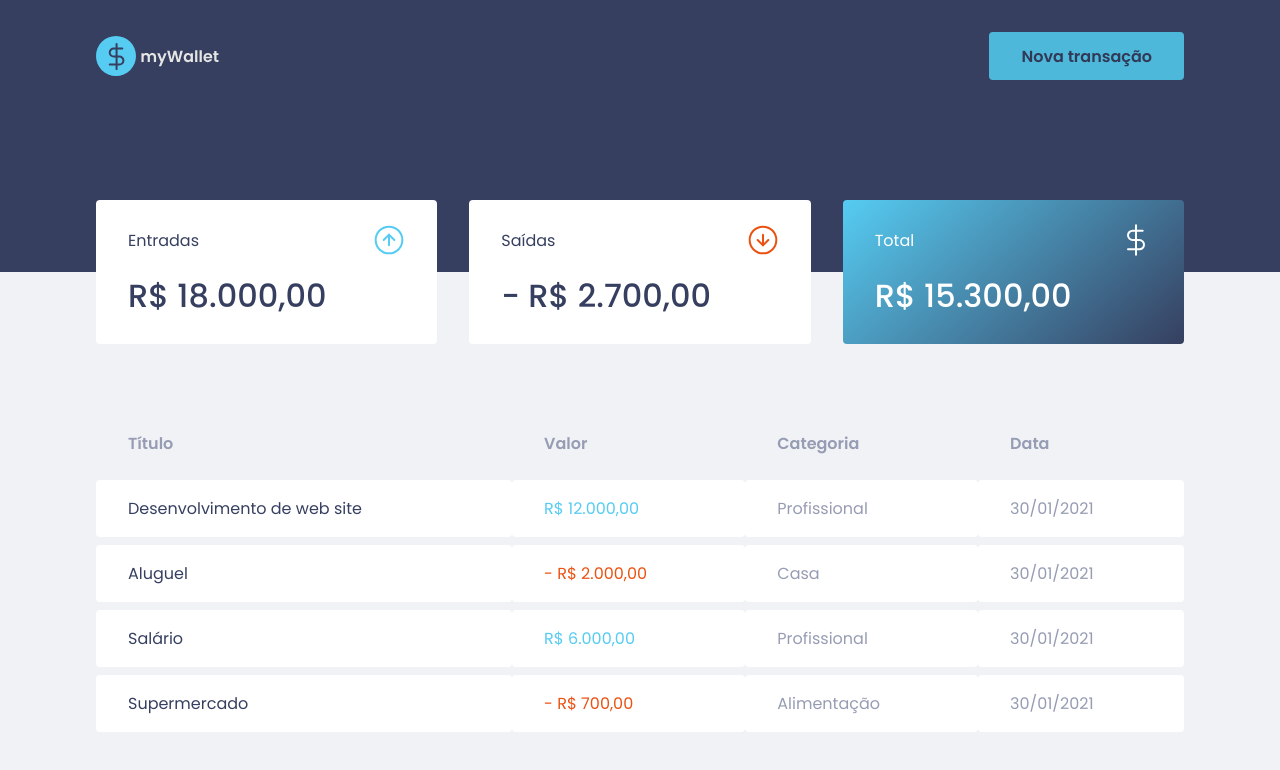
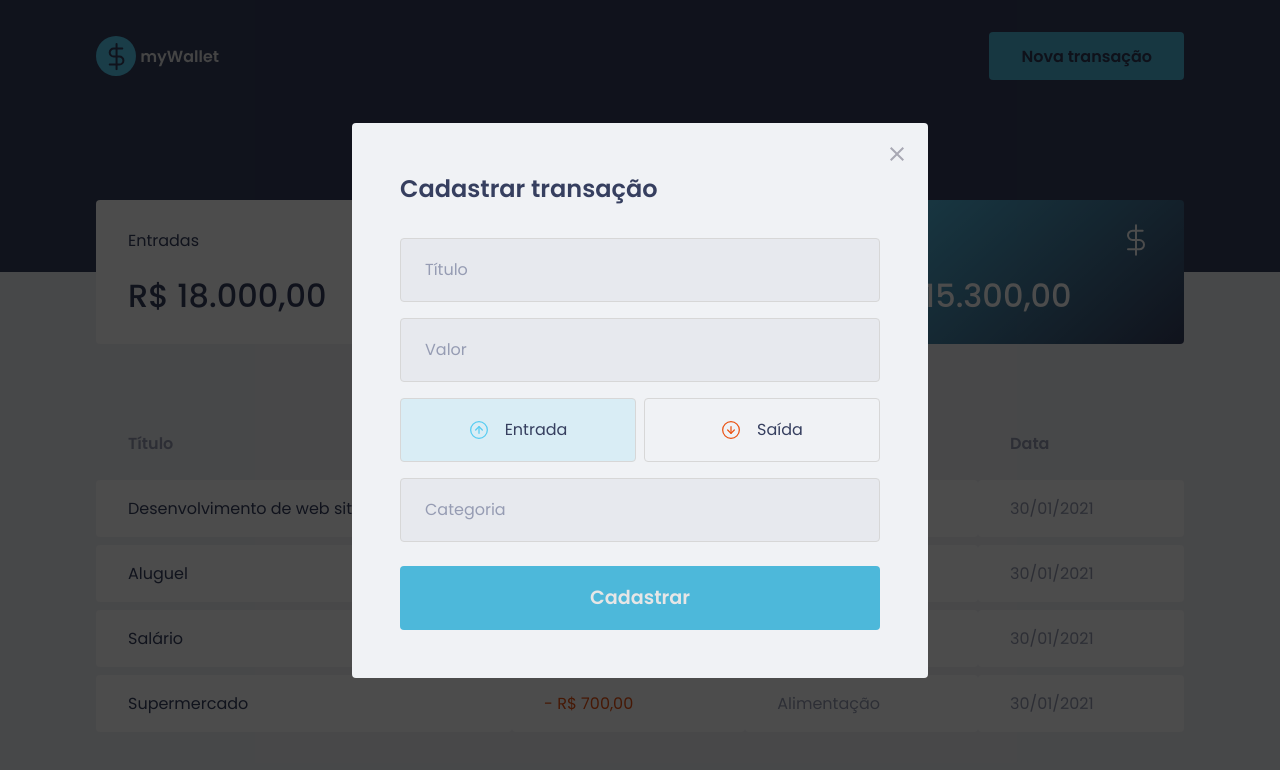
Before and after one commit to luanmourao/myWallet, a React (Create React App) app: page / in a window 1280 px wide. Both pictures are taken after a click on the button "Nova transação". Shown: the top 770 px of the page. Built offline with nearby package versions, Linux system fonts and the light colour scheme; no server answers; what miragejs would draw is missing.

Commit message:
Criação e estilização do modal de cadastro de novas transações, utilizando a lib react-modal

```diff
--- a/src/App.tsx
+++ b/src/App.tsx
@@ -1,12 +1,31 @@
+import { useState } from 'react';
 import { Dashboard } from "./components/Dashboard";
 import { Header } from "./components/Header";
+import { NewTransactionModal } from "./components/NewTransactionModal"
 import { GlobalStyle } from "./styles/global";
 
 export function App() {
+  const [isNewTransactionModalOpen, setIsNewTransactionModalOpen] = useState(false);
+
+  function handleOpenNewTransactionModal() {
+    setIsNewTransactionModalOpen(true);
+  }
+
+  function handleCloseNewTransactionModal() {
+    setIsNewTransactionModalOpen(false);
+  }
+
   return (
     <>
-      <Header />
+      <Header onOpenNewTransactionModal={handleOpenNewTransactionModal} />
+
       <Dashboard />
+
+      <NewTransactionModal
+        isOpen={isNewTransactionModalOpen}
+        onRequestClose={handleCloseNewTransactionModal}
+      />
+
       <GlobalStyle />
     </>
   );
--- a/src/components/Header/index.tsx
+++ b/src/components/Header/index.tsx
@@ -1,16 +1,22 @@
 import logoImg from '../../assets/logo.svg';
 import { Container, Content } from './styles';
 
-export function Header() {
+interface HeaderProps {
+
+  onOpenNewTransactionModal: () => void;
+}
+
+export function Header({onOpenNewTransactionModal}: HeaderProps) {
 
   return (
     <Container>
       <Content>
         <img src={logoImg} alt="myWallet" />
 
-        <button type="button">
+        <button type="button" onClick={onOpenNewTransactionModal}>
           Nova transação
         </button>
+
       </Content>
     </Container>
   )
--- /dev/null
+++ b/src/components/NewTransactionModal/index.tsx
@@ -0,0 +1,68 @@
+import { useState } from 'react';
+import Modal from 'react-modal';
+import closeImg from '../../assets/close.svg'
+import incomeImg from '../../assets/incomeBlue.svg';
+import outcomeImg from '../../assets/outcomeOrange.svg';
+import { Container, TransactionTypeContainer, RadioBox } from './styles';
+
+Modal.setAppElement('#root');
+
+interface NewTransactionModalProps {
+  isOpen: boolean;
+  onRequestClose: () => void;
+}
+
+export function NewTransactionModal({ isOpen, onRequestClose }: NewTransactionModalProps) {
+  const [type, setType] = useState('deposit');
+
+  return (
+    <Modal
+      isOpen={isOpen}
+      onRequestClose={onRequestClose}
+      className="react-modal-content"
+      overlayClassName="react-modal-overlay"
+    >
+      <button
+        type="button"
+        onClick={onRequestClose}
+        className="react-modal-close"
+      >
+        <img src={closeImg} alt="Fechar modal" />
+      </button>
+
+      <Container>
+        <h2>Cadastrar transação</h2>
+
+        <input placeholder="Título" />
+
+        <input type="number" placeholder="Valor" />
+
+        <TransactionTypeContainer>
+          <RadioBox
+            type="button"
+            onClick={() => {setType('deposit')}}
+            isActive={type === 'deposit'}
+            activeColor="blue"
+          >
+            <img src={incomeImg} alt="Entrada" />
+            <span>Entrada</span>
+          </RadioBox>
+
+          <RadioBox
+            type="button"
+            onClick={() => {setType('withdraw')}}
+            isActive={type === 'withdraw'}
+            activeColor="orange"
+          >
+            <img src={outcomeImg} alt="Saída" />
+            <span>Saída</span>
+          </RadioBox>
+        </TransactionTypeContainer>
+
+        <input placeholder="Categoria" />
+
+        <button type="submit">Cadastrar</button>
+      </Container>
+    </Modal>
+  )
+}
--- /dev/null
+++ b/src/components/NewTransactionModal/styles.ts
@@ -0,0 +1,101 @@
+import styled from "styled-components";
+import { darken, transparentize } from "polished";
+
+export const Container = styled.form`
+  h2 {
+    color: var(--main-text-blue);
+    font-size: 1.5rem;
+    margin-bottom: 2rem;
+  }
+
+  input {
+    width: 100%;
+    padding: 0 1.5rem;
+    height: 4rem;
+    border-radius: 0.25rem;
+    border: 1px solid #d7d7d7;
+    background: #e7e9ee;
+
+    font-weight: 400;
+    font-size: 1rem;
+
+    &::placeholder {
+      color: var(--text-body);
+    }
+
+    & + input {
+      margin-top: 1rem;
+    }
+  }
+
+  button[type="submit"] {
+    width: 100%;
+    padding: 0 1.5rem;
+    height: 4rem;
+    background: var(--logo-blue);
+    color: #fff;
+    border-radius: 0.25rem;
+    border: 0;
+    font-size: 1.2rem;
+    margin-top: 1.5rem;
+    font-weight: 600;
+    filter: brightness(0.9);
+
+    transition: filter 0.4s;
+
+    &:hover {
+      filter: brightness(1);
+    }
+  }
+
+`;
+
+export const TransactionTypeContainer = styled.div`
+  margin: 1rem 0;
+  display: grid;
+  grid-template-columns: 1fr 1fr;
+  gap: 0.5rem;
+`;
+
+interface RadioBoxProps {
+  isActive: boolean;
+  activeColor: 'blue' | 'orange';
+}
+
+const colors = {
+  blue: '#56ccf2',
+  orange: '#EA5212'
+}
+
+export const RadioBox = styled.button<RadioBoxProps>`
+  height: 4rem;
+  border: 1px solid #d7d7d7;
+  border-radius: 0.25rem;
+
+  background: ${(props) => props.isActive
+    ? transparentize(0.85, colors[props.activeColor])
+    : 'transparent'
+  };
+
+  display: flex;
+  align-items: center;
+  justify-content: center;
+
+  transition: border-color 0.2s;
+
+  &:hover {
+    border-color: ${darken(0.1, '#d7d7d7')};
+  }
+
+  img {
+    width: 20px;
+    height: 20px;
+  }
+
+  span {
+    display: inline-block;
+    margin-left: 1rem;
+    font-size: 1rem;
+    color: var(--main-text-blue);
+  }
+`;
--- a/src/styles/global.ts
+++ b/src/styles/global.ts
@@ -49,4 +49,40 @@
     cursor: not-allowed;
   }
 
+  .react-modal-content {
+    width: 100%;
+    max-width: 576px;
+    background: var(--background);
+    padding: 3rem;
+    position: relative;
+    border-radius: 0.25rem;
+  }
+
+  .react-modal-overlay {
+    background: rgba(0, 0, 0, 0.7);
+
+    position: fixed;
+    top: 0;
+    bottom: 0;
+    right: 0;
+    left: 0;
+
+    display: flex;
+    align-items: center;
+    justify-content: center;
+  }
+
+  .react-modal-close {
+    position: absolute;
+    right: 1.5rem;
+    top: 1.5rem;
+    border: 0;
+    background: transparent;
+    transition: filter 0.4s;
+
+    &:hover {
+      filter: brightness(0.8);
+    }
+  }
+
 `;
```
